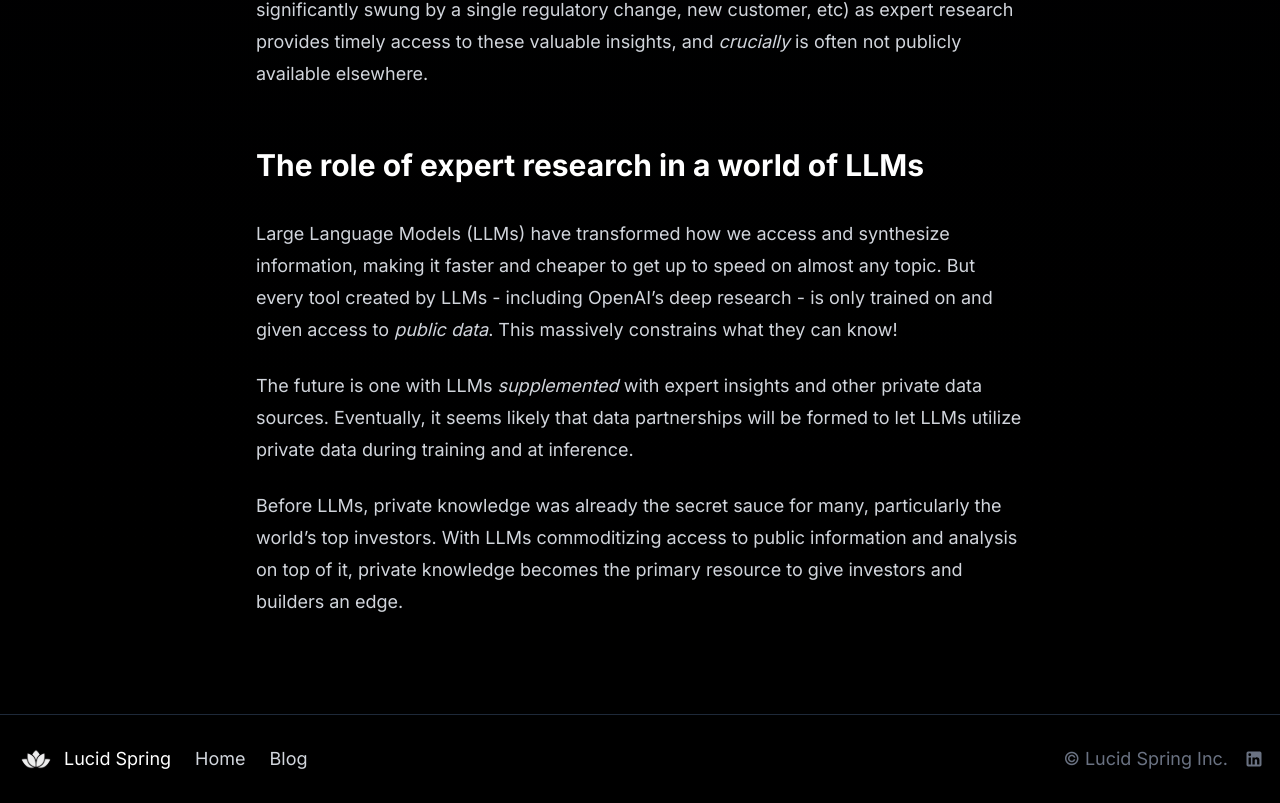
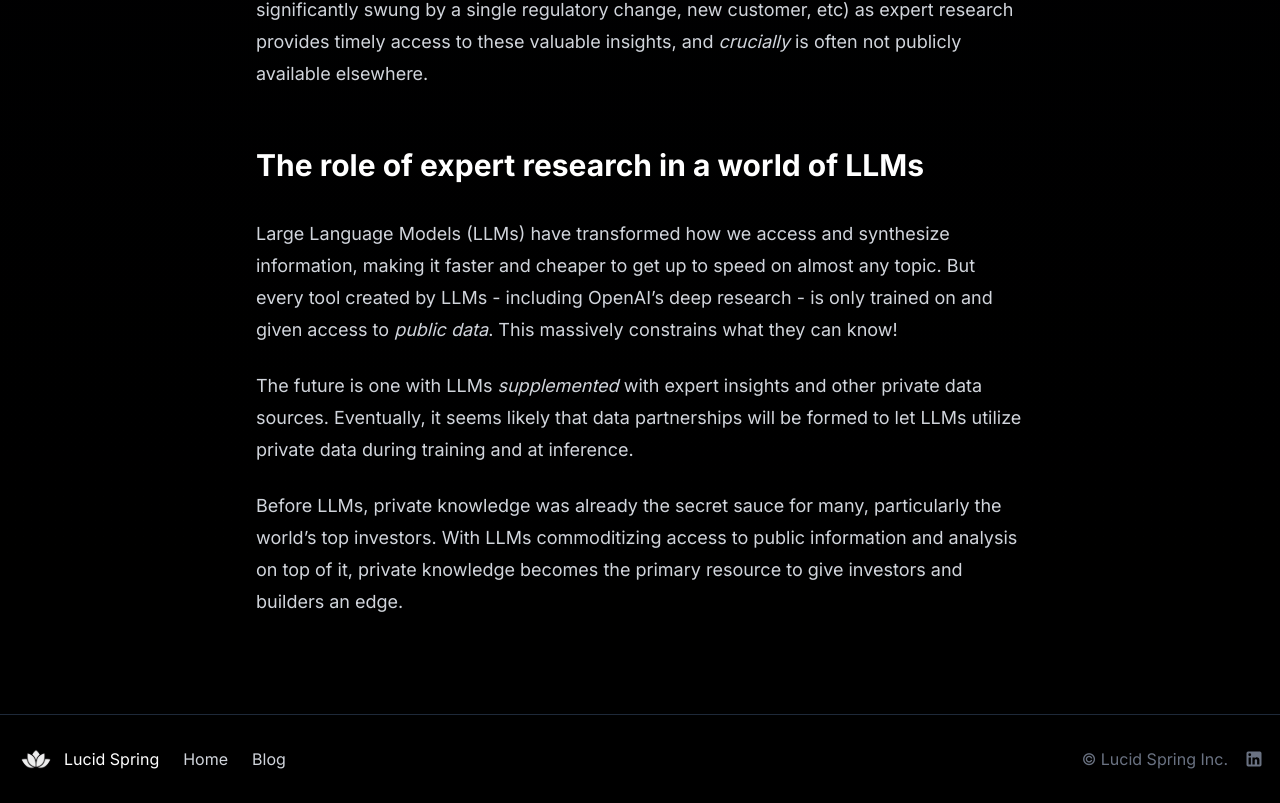
Before and after one commit to dereky98/lucid-spring-marketing, a Next.js app: page /blog/why-is-expert-research-valuable in a window 1280 px wide. Shown: the part 1830-2633 px from the top of the page. Built offline with nearby package versions, Linux system fonts and the light colour scheme; no server answers; a web font is replaced by a local one.

Commit message:
Make text smaller in footer and header

```diff
--- a/components/Footer.tsx
+++ b/components/Footer.tsx
@@ -7,21 +7,21 @@ export default function Footer() {
         <div className="flex items-center space-x-6">
           <div className="flex items-center">
             <img src="/logo-white.svg" alt="Lucid Spring Logo" className="w-10 h-10 mr-2" />
-            <span className="text-white text-lg">Lucid Spring</span>
+            <span className="text-white text-md">Lucid Spring</span>
           </div>
 
           <nav className="hidden sm:flex space-x-6">
-            <Link href="/" className="text-lg hover:text-white transition-colors">
+            <Link href="/" className="text-md hover:text-white transition-colors">
               Home
             </Link>
-            <Link href="/blog" className="text-lg hover:text-white transition-colors">
+            <Link href="/blog" className="text-md hover:text-white transition-colors">
               Blog
             </Link>
           </nav>
         </div>
 
         <div className="flex items-center space-x-4">
-          <span className="text-gray-500 text-lg">© Lucid Spring Inc.</span>
+          <span className="text-gray-500 text-md">© Lucid Spring Inc.</span>
           <div className="flex space-x-2">
             <a
               href="https://www.linkedin.com/company/lucidspring"
--- a/components/Navbar.tsx
+++ b/components/Navbar.tsx
@@ -82,14 +82,14 @@ export default function Navbar({ navbarTheme }: NavbarProps) {
                 placeholder="Enter your email"
                 value={email}
                 onChange={(e) => setEmail(e.target.value)}
-                className={`relative ${inputBgColor} ${inputTextColor} ${inputPlaceholderColor} rounded-full w-sm px-4 py-2 text-md border border-purple-900/10 focus:outline-none focus:ring focus:ring-purple-500/40`}
+                className={`relative ${inputBgColor} ${inputTextColor} ${inputPlaceholderColor} rounded-full w-sm px-4 py-2 text-sm border border-purple-900/10 focus:outline-none focus:ring focus:ring-purple-500/40`}
               />
             </div>
             <div className="relative group">
               <div className="absolute -inset-0.5 bg-gradient-to-r from-purple-600/30 to-indigo-600/30 rounded-full blur-sm opacity-60 group-hover:opacity-80 transition duration-300"></div>
               <Button
                 type="submit"
-                className="relative bg-[#4A1D96] text-white text-md hover:bg-[#6029b8] rounded-full px-6 py-2 font-inter font-light transition-colors duration-300 z-10"
+                className="relative bg-[#4A1D96] text-white text-sm hover:bg-[#6029b8] rounded-full px-6 py-2 font-inter font-light transition-colors duration-300 z-10"
               >
                 Join Waitlist
               </Button>
```
